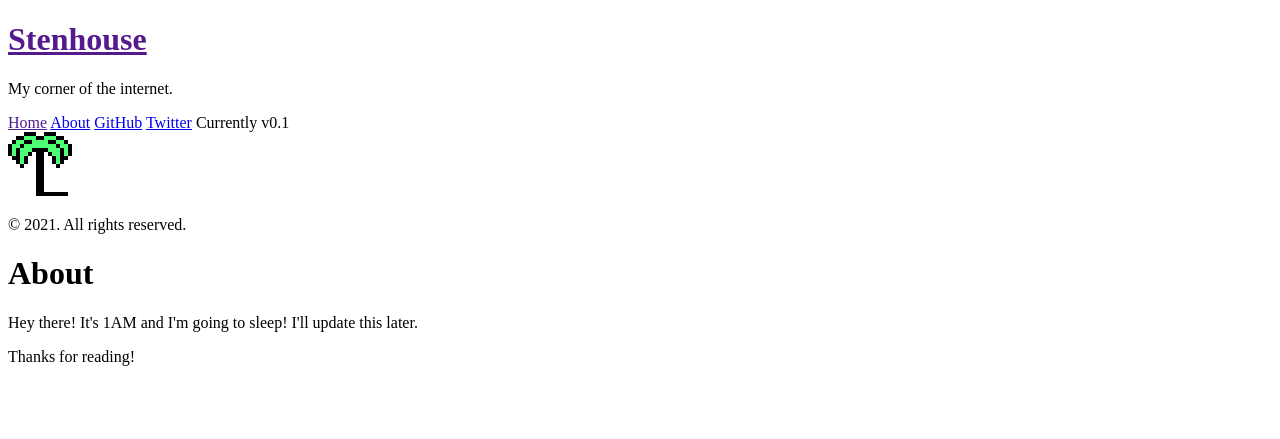
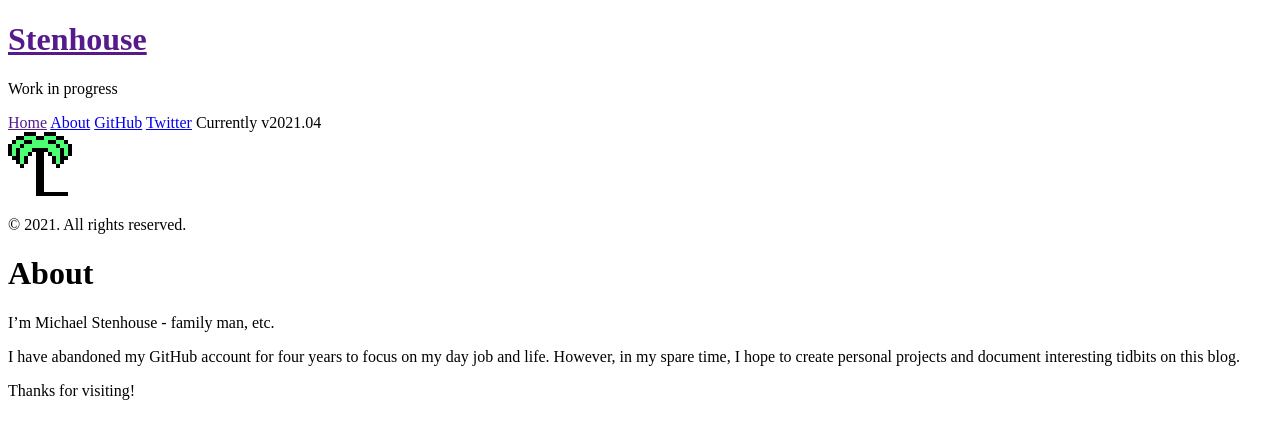
Before and after one commit to stenhousems/stenhousems.github.io, a Jekyll site: the page built from about.md, in a window 1280 px wide. Shown: the top 439 px of the page. Built offline with Jekyll 4.4.1, drawn with Linux system fonts in a browser that asks for light colours.

Commit message:
Refreshed a few files (four years later)

```diff
--- a/_config.yml
+++ b/_config.yml
@@ -7,8 +7,8 @@ permalink:        pretty
 
 # Setup
 title:            Stenhouse
-tagline:          'not Steinhaus'
-description:      'My corner of the internet.'
+tagline:          'Work in progress'
+description:      'Work in progress'
 url:              https://stenhousems.github.io
 baseurl:          /
 
@@ -21,6 +21,6 @@ paginate:         5
 paginate_path:    "page:num"
 
 # Custom vars
-version:          0.1
+version:          2021.04
 twitter:          https://twitter.com/stenhousems
 github:           https://github.com/stenhousems
--- a/_layouts/default.html
+++ b/_layouts/default.html
@@ -3,7 +3,7 @@
 
   {% include head.html %}
 
-  <body class="theme-base-08">
+  <body class="theme-base-0d">
 
     {% include sidebar.html %}
 
--- a/about.md
+++ b/about.md
@@ -3,8 +3,8 @@ layout: page
 title: About
 ---
 
-<p class="message">
-  Hey there! It's 1AM and I'm going to sleep! I'll update this later.
-</p>
+I'm Michael Stenhouse - family man, etc.
 
-Thanks for reading!
+I have abandoned my GitHub account for four years to focus on my day job and life. However, in my spare time, I hope to create personal projects and document interesting tidbits on this blog.
+
+Thanks for visiting!
```
Also changed, not shown: README.md, 1 other file.
